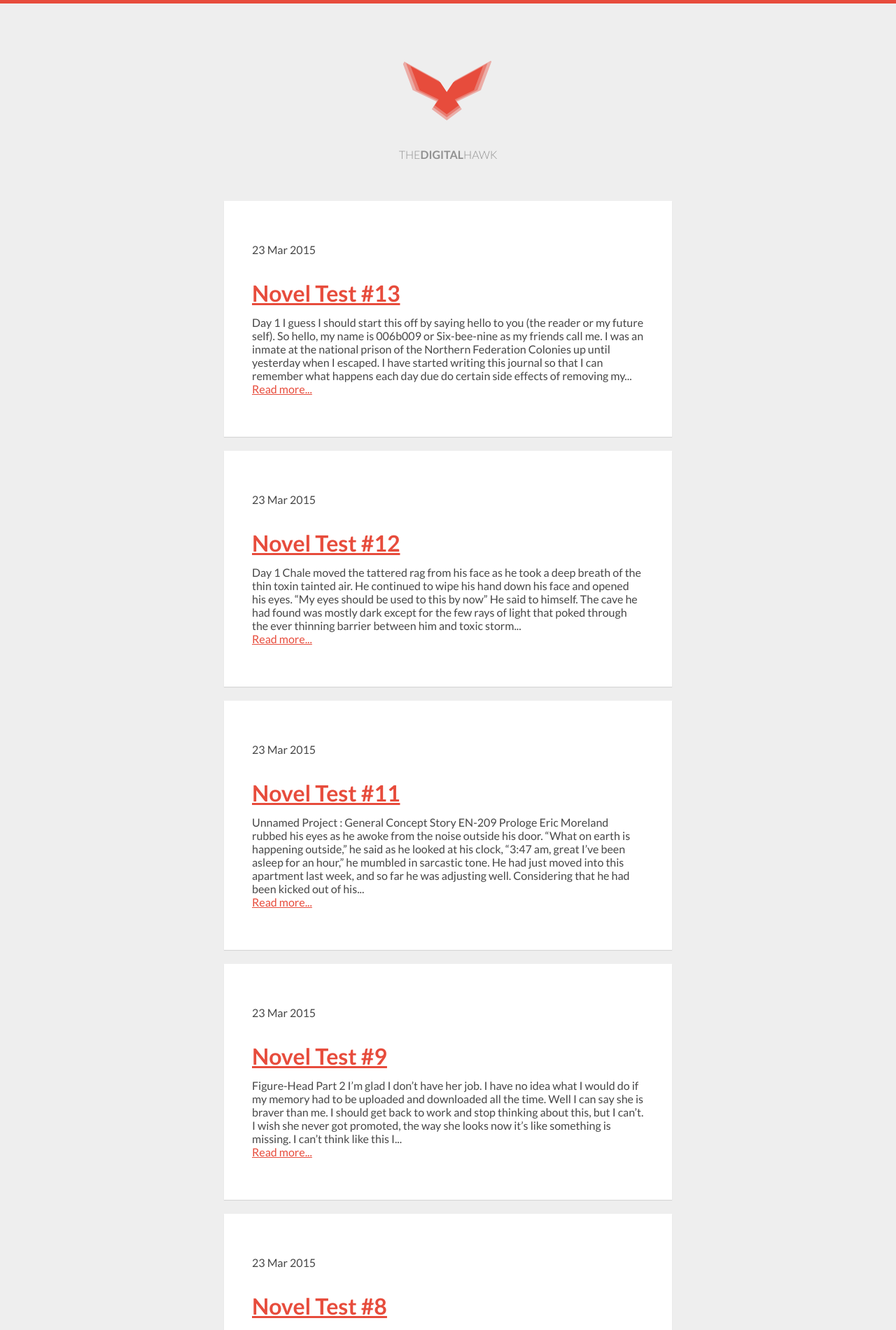
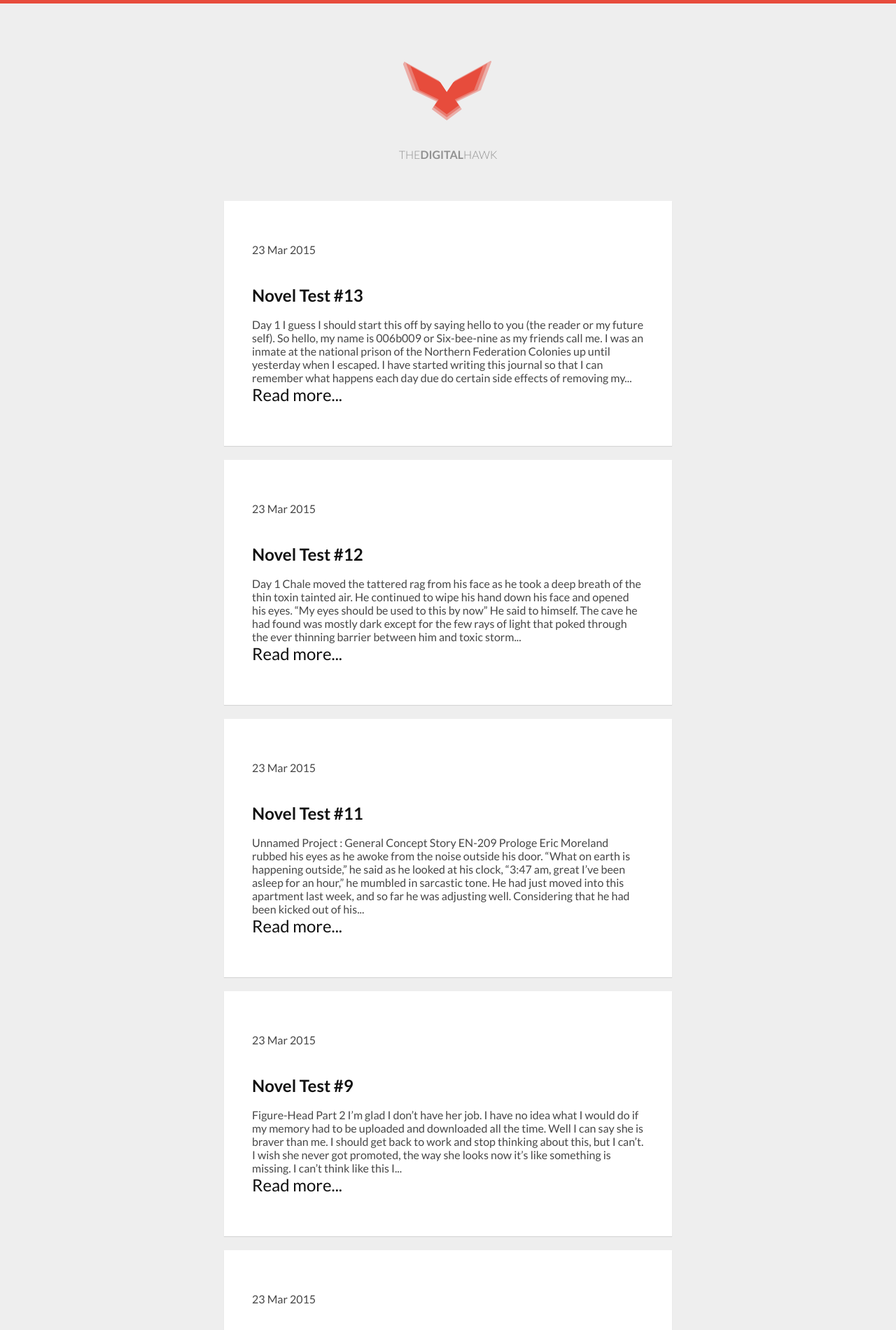
Before and after one commit to nightcry7/blog, a Jekyll site: the page built from index.html, in a window 1280 px wide. Shown: the top 1900 px of the page at 70% size. Built offline with Jekyll 4.4.1, drawn with Linux system fonts in a browser that asks for light colours; Markdown is read by kramdown in place of the engine named in the settings.

Commit message:
Posts links

```diff
--- a/css/main.css
+++ b/css/main.css
@@ -44,6 +44,11 @@ h2{
 }
 .posts {
   list-style-type: none;
+}
+.posts a{
+font-size:24px;
+    text-decoration: none;
+    color: #111;
 }
 
 .posts li {
```
